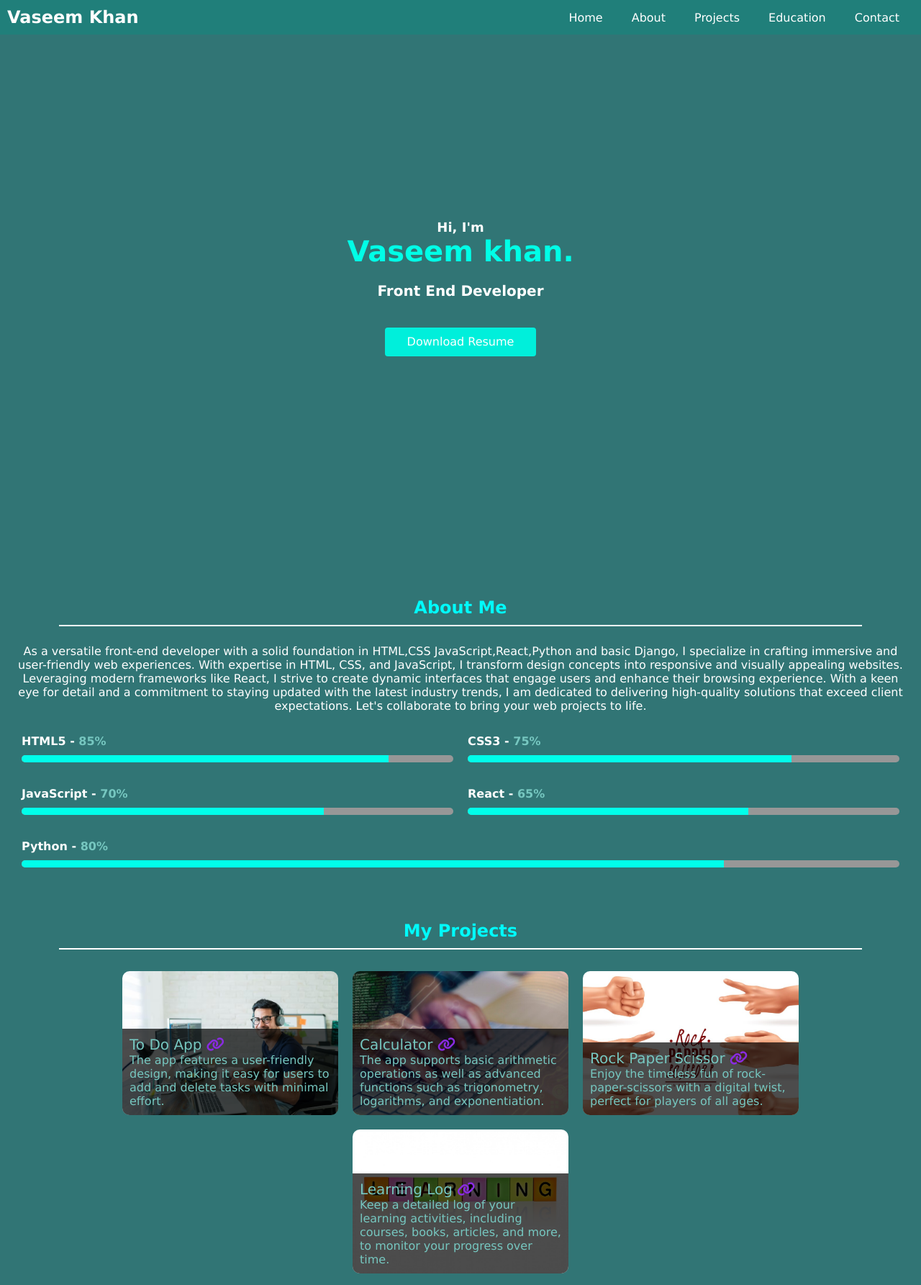
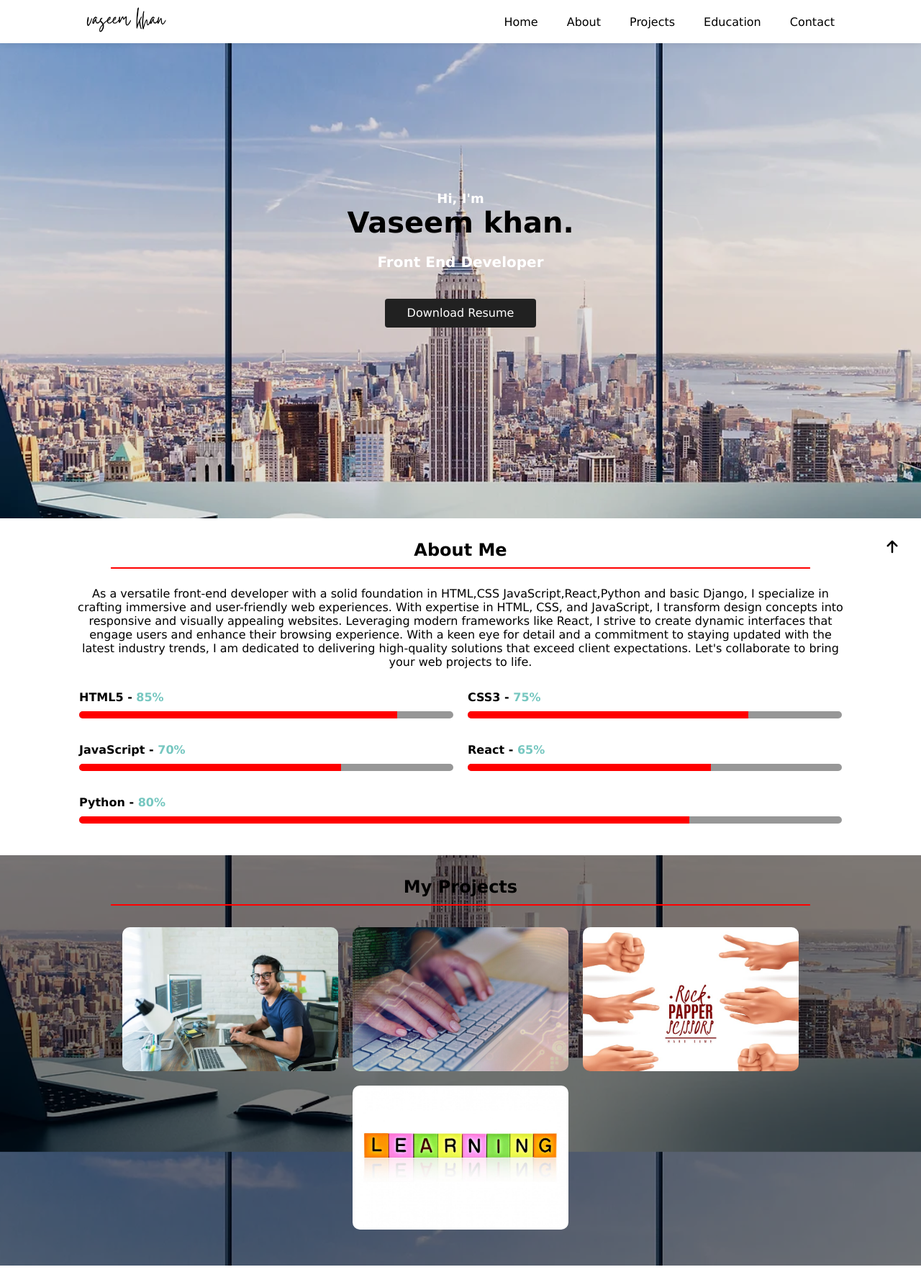
Before and after one commit to Vaseemsworld/Codsoft, a plain HTML site: page Portfolio/index.html in a window 1280 px wide. Shown: the top 1785 px of the page at 72% size. Drawn offline with Linux system fonts and the light colour scheme.

Commit message:
modify-styling

```diff
--- a/Portfolio/index.html
+++ b/Portfolio/index.html
@@ -12,10 +12,15 @@
 </head>
 
 <body>
+    <div class="scroll-top">
+        <a href="#"><i class="fa-solid fa-arrow-up"></i>
+        </a>
+    </div>
+
     <!-- section1 -->
     <div class="section-1">
         <nav class="navbar">
-            <div class="brand">Vaseem Khan</div>
+            <img class="brand" src="logo.png" alt="Vaseem khan">
             <ul class="menu">
                 <li><a href="#">Home</a></li>
                 <li><a href="#about">About</a></li>
--- a/Portfolio/styles.css
+++ b/Portfolio/styles.css
@@ -6,41 +6,96 @@
 
 body {
     font-family: Verdana, Helvetica, Arial, sans-serif;
-    background-color: #317575;
+    background-color: #ffffff;
     color: white;
     min-width: 280px;
+    background: url('background.webp') no-repeat center center/cover;
+    background-attachment: fixed;
     z-index: -1;
 }
 
+.scroll-top {
+    position: fixed;
+    bottom: 20px;
+    right: 20px;
+    z-index: 1000;
+    background-color: white;
+    height: 40px;
+    width: 40px;
+    border-radius: 50%;
+    display: flex;
+    align-items: center;
+    justify-content: center;
+    font-size: 20px;
+    transition: background-color 0.5s ease, transform 0.5s ease;
+}
+
+.scroll-top a {
+    color: black;
+}
+
+.scroll-top a:hover {
+    color: #3f3e3e;
+    transform: scale(1.05);
+}
+
 .section {
-    padding: 20px 20px;
+    padding: 20px 100px;
+    background-color: rgba(0, 0, 0, 0.5);
+    transition: opacity 0.6s ease-out, transform 0.6s ease-out;
+}
+
+.resume-button,
+.submit-button {
+    background-color: #212121;
+    height: 32px;
+    width: 176px;
+    display: inline-block;
+    text-align: center;
+    cursor: pointer;
+    padding-top: 6px;
+    border-radius: 4px;
+    transition: background-color 0.3s ease, transform 0.3s ease;
+}
+
+.resume-button a,
+.submit-button a {
+    color: white;
+    text-decoration: none;
+}
+
+.resume-button:hover,
+.submit-button:hover {
+    background-color: #ff0000;
+    transform: scale(1.05);
 }
 
 /* section-1 */
 
 .section-1 {
     z-index: 1;
-    color: white;
+    color: rgb(5, 5, 5);
 }
 
 .heading {
     text-align: center;
     margin: 10px 0;
-    color: #00fbfb;
+    color: #000000;
 }
 
 .navbar {
-    background-color: rgb(32, 127, 122);
+    background-color: rgba(255, 255, 255);
     display: flex;
     align-items: center;
     justify-content: space-between;
-    padding: 10px;
+    padding: 10px 100px;
     flex-wrap: wrap;
+    box-shadow: 0 1px 8px rgba(0, 0, 0, .1)
 }
 
 .brand {
-    font-size: 24px;
-    font-weight: bold;
+    height: 40px;
+    width: 150px;
 }
 
 .menu {
@@ -50,13 +105,13 @@ body {
 
 .menu li a {
     padding: 0 20px;
-    color: white;
+    color: rgb(0, 0, 0);
     text-decoration: none;
     transition: color 0.3s;
 }
 
 .menu li a:hover {
-    color: rgb(194, 190, 190);
+    color: rgb(149, 148, 148);
 }
 
 /* section-2 */
@@ -66,9 +121,9 @@ body {
     display: flex;
     justify-content: center;
     align-items: center;
-    height: 100vh;
+    height: 90vh;
     text-align: center;
-    z-index: -1;
+    background-color: rgba(0, 0, 0, 0.1);
 }
 
 .intro {
@@ -78,7 +133,6 @@ body {
     align-items: center;
 }
 
-
 .intro .name {
     z-index: 1;
     padding-bottom: 20px;
@@ -87,7 +141,7 @@ body {
 }
 
 .intro .name .name-text {
-    color: rgba(0, 266, 231);
+    color: black;
     font-size: 40px;
 }
 
@@ -101,39 +155,20 @@ body {
     font-weight: 600;
 }
 
-.intro .resume-button {
-    background-color: #00efdb;
-    height: 32px;
-    width: 176px;
-    display: inline-block;
-    text-align: center;
-    cursor: pointer;
-    padding-top: 6px;
-    border-radius: 4px;
-}
-
-.intro .resume-button a {
-    color: white;
-    text-decoration: none;
-}
-
-.intro .resume-button:hover {
-    background-color: #00c5b1;
-    transition: background-color 0.3s;
-}
-
 /* section-3 */
 
 .section-3 {
     display: flex;
     justify-content: center;
     flex-wrap: wrap;
+    background-color: rgba(255, 255, 255);
+    color: rgb(0, 0, 0);
 }
 
 .hr {
     width: 90%;
     margin: 0 auto;
-    border: 1px solid white;
+    border: 1px solid rgb(255, 0, 0);
 }
 
 .about-content {
@@ -174,7 +209,7 @@ body {
 .progress-bar {
     height: 10px;
     width: 0;
-    background-color: #00ffea;
+    background-color: #ff0000;
     border-radius: 25px 0 0 25px;
     position: absolute;
     top: 0;
@@ -235,7 +270,8 @@ body {
     width: 300px;
     margin: 10px;
     border-radius: 10px;
-    transition: transform 0.1s ease-in-out, opacity 0.05s ease-in-out, filter 0.05s ease-in-out;
+    transition: transform 0.5s ease-in-out, opacity 0.05s ease-in-out, filter 0.05s ease-in-out;
+    cursor: pointer;
 }
 
 .project:hover {
@@ -244,15 +280,21 @@ body {
     filter: brightness(1.2);
 }
 
-.content {
+.project .content {
     position: absolute;
-    bottom: 0;
+    bottom: -100%;
     left: 0;
     width: 100%;
+    height: 100%;
     background: rgba(0, 0, 0, 0.7);
     color: #76c7c0;
-    text-align: left;
-    padding: 10px;
+    text-align: center;
+    padding: 50px 10px;
+    transition: bottom 0.7s ease;
+}
+
+.project:hover .content {
+    bottom: 0;
 }
 
 .content .title {
@@ -260,7 +302,7 @@ body {
 }
 
 .content .title a {
-    color: blueviolet;
+    color: rgb(4, 0, 255);
 }
 
 .content .title a:hover {
@@ -268,6 +310,10 @@ body {
 }
 
 /* section-5 */
+.section-5 {
+    background-color: rgba(255, 255, 255);
+    color: rgb(0, 0, 0);
+}
 
 .education-content {
     margin: 15px;
@@ -338,30 +384,21 @@ body {
 }
 
 .contact-form .submit-button {
-    background-color: #00efdb;
     height: 40px;
-    width: 100%;
+    width: 120px;
     display: inline-block;
     text-align: center;
     cursor: pointer;
     padding-top: 10px;
-    border-radius: 2px;
+    border-radius: 4px;
     margin-top: 5px;
-    transition: background-color 0.3s;
-}
-
-.contact-form .submit-button:hover {
-    background-color: #00c5b1;
-}
-
-.contact-form .submit-button a {
-    text-decoration: none;
-    color: white;
-    font-size: 16px;
 }
 
 .contact-info {
     margin-top: 20px;
+    background-color: rgba(0, 0, 0, 0.4);
+    width: 100%;
+    color: white;
 }
 
 .contact-info .email,
@@ -389,7 +426,7 @@ body {
 .footer {
     text-align: center;
     padding: 30px 0;
-    background-color: #29675f;
+    background-color: #292a2a;
     color: white;
     width: 100%;
 }
@@ -406,7 +443,6 @@ body {
 
 @media (max-width: 768px) {
     .navbar {
-        background-color: rgb(32, 127, 122);
         flex-direction: column;
         align-items: center;
     }
@@ -419,7 +455,6 @@ body {
     .menu li {
         padding: 10px 0;
     }
-
 
     .contact-form input,
     .contact-form textarea {
@@ -434,15 +469,7 @@ body {
         top: 0;
         left: 0;
         z-index: 1000;
-        background-color: rgb(32, 127, 122);
     }
-
-    /* .intro-image {
-        background-image: url('vaseemkhan.png');
-        background-size: cover;
-        height: 500px;
-        width: 500px;
-    } */
 
     .contact-form input,
     .contact-form textarea {
```
Also changed, not shown: Portfolio/background.webp (added), Portfolio/logo.png (added).
